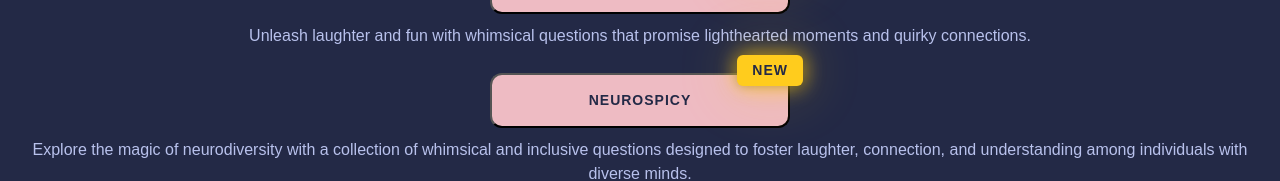
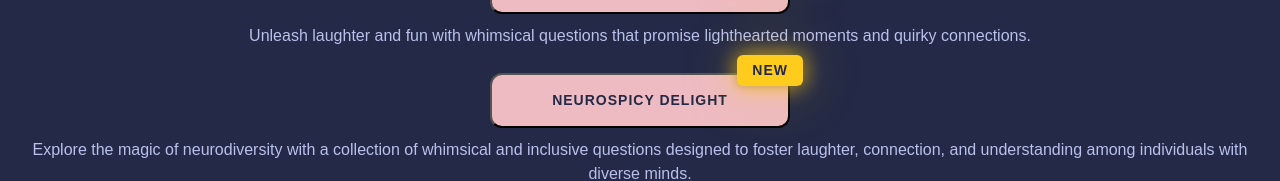
Before and after one commit to MrValraven/unravel, a React (Vite) app: page /questions in a window 1280 px wide. Shown: the part 464-645 px from the top of the page. Built offline with nearby package versions, Linux system fonts and the light colour scheme.

Commit message:
forgot the delight ehhehe

```diff
--- a/src/pages/Questions/Questions.jsx
+++ b/src/pages/Questions/Questions.jsx
@@ -100,7 +100,7 @@ const Questions = () => {
           </div>
           <div className="mode">
             <button onClick={() => switchToMode(neurospicy)}>
-              Neurospicy
+              Neurospicy Delight
               <div className="newModeTag">
                 <p>New</p>
               </div>
```
